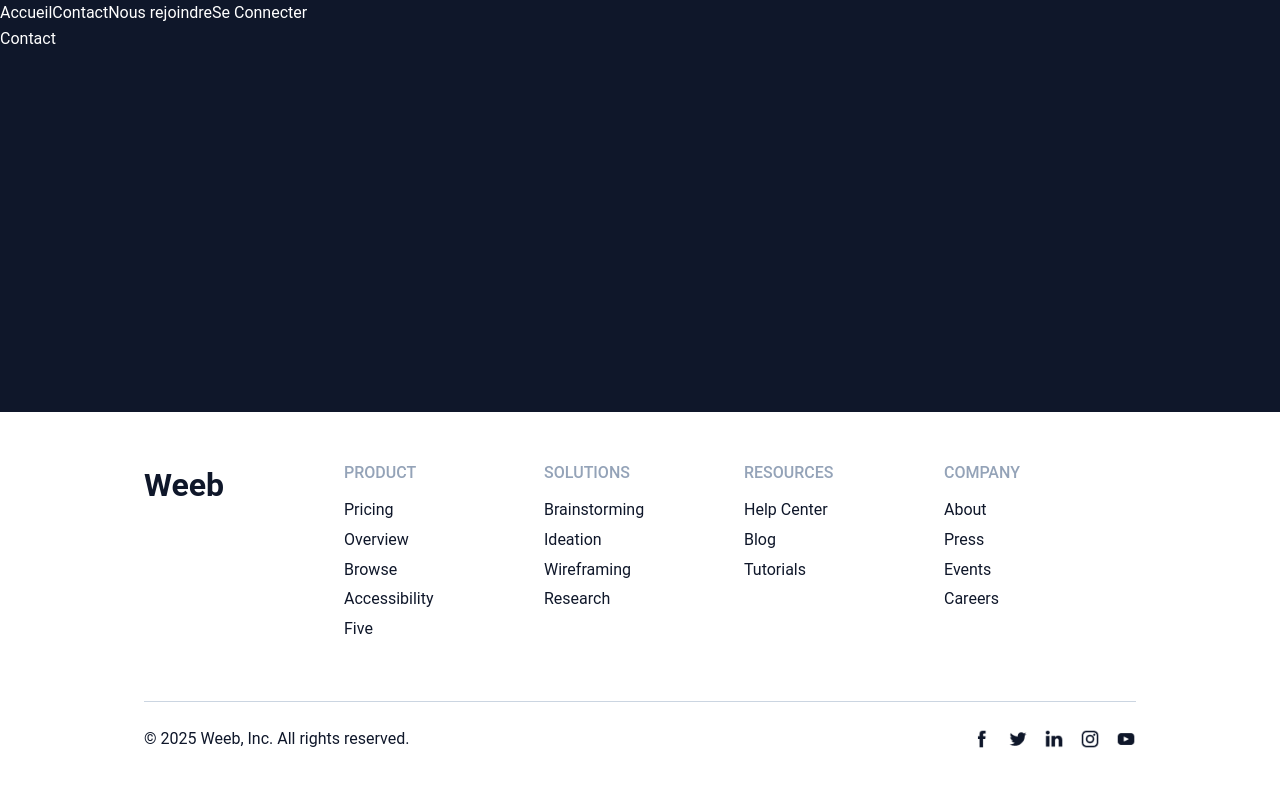
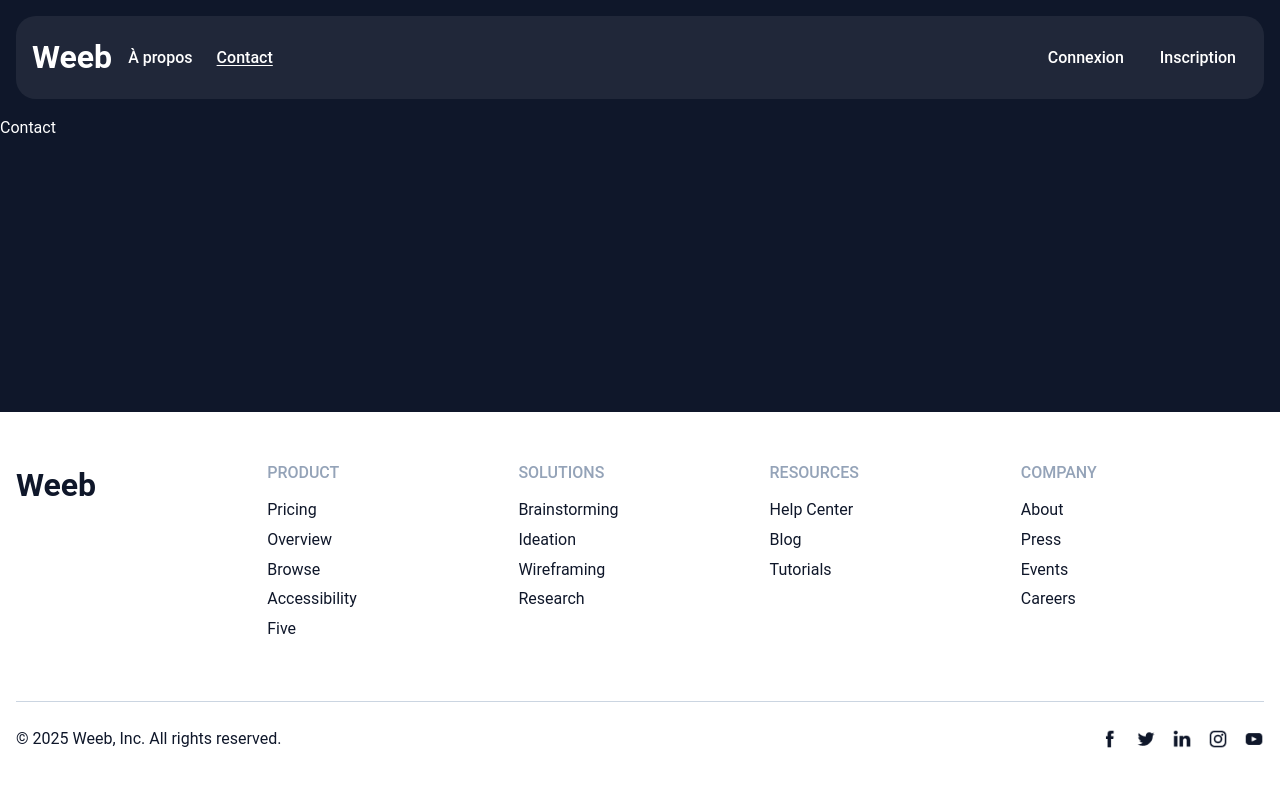
Before and after one commit to LucileBch/weeb_lucile_bouchire, a React (Vite) app: page /contact in a window 1280 px wide. Shown: the top 786 px of the page. Built offline with nearby package versions, Linux system fonts and the light colour scheme.

Commit message:
feat(component): create Header component

```diff
--- a/package.json
+++ b/package.json
@@ -12,6 +12,7 @@
   "dependencies": {
     "@tailwindcss/vite": "^4.1.14",
     "framer-motion": "^12.23.22",
+    "lucide-react": "^0.545.0",
     "react": "^19.1.1",
     "react-dom": "^19.1.1",
     "react-router-dom": "^7.9.3",
--- /dev/null
+++ b/src/app/appConstants.ts
@@ -0,0 +1,11 @@
+export const pagesUrl = {
+  // main url
+  HOME_PAGE: "/",
+  ABOUT_PAGE: "/about",
+  CONTACT_PAGE: "/contact",
+  SIGN_IN_PAGE: "/signin",
+  LOGIN_PAGE: "/login",
+
+  // error url
+  ERROR_404: "*",
+};
--- a/src/app/layouts/MainLayout.tsx
+++ b/src/app/layouts/MainLayout.tsx
@@ -1,16 +1,11 @@
-import { Link, Outlet } from "react-router-dom";
+import { Outlet } from "react-router-dom";
 import { Footer } from "../../components/footer/Footer";
+import { Header } from "../../components/Header";
 
 export function MainLayout(): React.JSX.Element {
   return (
     <>
-      {/* temporary links, header and footer to come */}
-      <nav>
-        <Link to="/">Accueil</Link>
-        <Link to="/contact">Contact</Link>
-        <Link to="/signin">Nous rejoindre</Link>
-        <Link to="/login">Se Connecter</Link>
-      </nav>
+      <Header />
       <main>
         <Outlet />
       </main>
--- /dev/null
+++ b/src/components/CircularProgress.tsx
@@ -0,0 +1,21 @@
+import type React from "react";
+
+interface Iprops {
+  color: string;
+}
+
+export function CircularProgress({
+  color,
+}: Readonly<Iprops>): React.JSX.Element {
+  const borderColor =
+    color === "white"
+      ? "border-[var(--color-white)]"
+      : "border-[var(--color-purple-bg)]";
+
+  return (
+    <div
+      className={`${borderColor} h-6 w-6 animate-spin rounded-full border-2 border-t-transparent`}
+      aria-label="Loading..."
+    />
+  );
+}
--- /dev/null
+++ b/src/components/Header.tsx
@@ -0,0 +1,43 @@
+import type React from "react";
+import { Link } from "react-router-dom";
+import { pagesUrl } from "../app/appConstants";
+import { useCallback, useState } from "react";
+import { BurgerButton } from "./buttons/BurgerButton";
+import { MobileNavBar } from "./navbar/MobileNavBar";
+import { DesktopNavBar } from "./navbar/DesktopNavBar";
+
+export function Header(): React.JSX.Element {
+  const [isMenuOpen, setIsMenuOpen] = useState<boolean>(false);
+
+  const handleDisplayMobileMenu = useCallback(() => {
+    setIsMenuOpen((prev) => !prev);
+  }, []);
+
+  const handleCloseMobileMenu = useCallback(() => {
+    setIsMenuOpen(false);
+  }, []);
+
+  return (
+    <header className="relative container py-4">
+      <div className="flex w-full items-center justify-between rounded-[16px] bg-current/7 p-3 md:rounded-[20px] md:p-4">
+        <Link
+          to={pagesUrl.HOME_PAGE}
+          className="text-[16px] font-bold transition-opacity hover:opacity-80 sm:text-[22px] md:text-[32px]"
+        >
+          Weeb
+        </Link>
+
+        {/* Desktop menu*/}
+        <DesktopNavBar />
+
+        {/* Tablet/Mobile menu */}
+        <BurgerButton
+          isMenuOpen={isMenuOpen}
+          handleDisplayMobileMenu={handleDisplayMobileMenu}
+        />
+      </div>
+
+      <MobileNavBar isMenuOpen={isMenuOpen} onClose={handleCloseMobileMenu} />
+    </header>
+  );
+}
--- /dev/null
+++ b/src/components/buttons/BurgerButton.tsx
@@ -0,0 +1,21 @@
+import type React from "react";
+import { Menu, X } from "lucide-react";
+
+interface IProps {
+  isMenuOpen: boolean;
+  handleDisplayMobileMenu(): void;
+}
+
+export function BurgerButton({
+  isMenuOpen,
+  handleDisplayMobileMenu,
+}: Readonly<IProps>): React.JSX.Element {
+  return (
+    <button
+      className="flex h-10 w-10 items-center justify-center rounded-lg bg-[var(--color-purple-bg)] text-white transition-all duration-200 hover:opacity-90 lg:hidden"
+      onClick={handleDisplayMobileMenu}
+    >
+      {isMenuOpen ? <X size={28} /> : <Menu size={28} />}
+    </button>
+  );
+}
--- /dev/null
+++ b/src/components/buttons/NavigationButton.tsx
@@ -0,0 +1,35 @@
+import type React from "react";
+import { Link, useLocation } from "react-router-dom";
+import { CircularProgress } from "../CircularProgress";
+
+interface IProps {
+  label: string;
+  path?: string;
+  isLoading?: boolean;
+  onClick?(): void;
+}
+
+export function NavigationButton({
+  label,
+  path,
+  isLoading,
+  onClick,
+}: Readonly<IProps>): React.JSX.Element {
+  const location = useLocation();
+  const isActive = location.pathname === path;
+
+  const button = (
+    <button
+      onClick={onClick}
+      className={`basic-button ${isActive ? "active" : ""}`}
+    >
+      {isLoading ? (
+        <CircularProgress color={isActive ? "white" : "purple"} />
+      ) : (
+        label
+      )}
+    </button>
+  );
+
+  return <div>{path ? <Link to={path}>{button}</Link> : button}</div>;
+}
--- /dev/null
+++ b/src/components/links/NavLink.tsx
@@ -0,0 +1,27 @@
+import type React from "react";
+import { Link, useLocation } from "react-router-dom";
+
+interface IProps {
+  label: string;
+  path: string;
+  onClick?(): void;
+}
+
+export function NavLink({
+  label,
+  path,
+  onClick,
+}: Readonly<IProps>): React.JSX.Element {
+  const location = useLocation();
+  const isActive = location.pathname === path;
+
+  return (
+    <Link
+      to={path}
+      onClick={onClick}
+      className={`link ${isActive ? "active" : ""}`}
+    >
+      {label}
+    </Link>
+  );
+}
--- /dev/null
+++ b/src/components/navbar/DesktopNavBar.tsx
@@ -0,0 +1,20 @@
+import type React from "react";
+import { NavigationButton } from "../buttons/NavigationButton";
+import { NavLink } from "../links/NavLink";
+import { pagesUrl } from "../../app/appConstants";
+
+export function DesktopNavBar(): React.JSX.Element {
+  return (
+    <div className="ml-4 hidden w-full items-center justify-between lg:flex">
+      <nav className="flex items-center gap-6">
+        <NavLink label="À propos" path={pagesUrl.ABOUT_PAGE} />
+        <NavLink label="Contact" path={pagesUrl.CONTACT_PAGE} />
+      </nav>
+
+      <div className="flex items-center gap-3">
+        <NavigationButton label="Connexion" path={pagesUrl.LOGIN_PAGE} />
+        <NavigationButton label="Inscription" path={pagesUrl.SIGN_IN_PAGE} />
+      </div>
+    </div>
+  );
+}
--- /dev/null
+++ b/src/components/navbar/MobileNavBar.tsx
@@ -0,0 +1,55 @@
+import { motion, AnimatePresence } from "framer-motion";
+import type React from "react";
+import { NavLink } from "../links/NavLink";
+import { pagesUrl } from "../../app/appConstants";
+
+interface IProps {
+  isMenuOpen: boolean;
+  onClose(): void;
+}
+
+export function MobileNavBar({
+  isMenuOpen,
+  onClose,
+}: Readonly<IProps>): React.JSX.Element {
+  return (
+    <AnimatePresence>
+      {isMenuOpen && (
+        <motion.div
+          initial={{ height: 0, opacity: 0 }}
+          animate={{ height: "auto", opacity: 1 }}
+          exit={{ height: 0, opacity: 0 }}
+          transition={{
+            duration: 0.45,
+            ease: [0.25, 0.1, 0.25, 1],
+          }}
+          className="overflow-hidden lg:hidden"
+        >
+          {" "}
+          <div className="mt-2 flex flex-col items-center gap-4 rounded-[16px] bg-current/10 p-4">
+            <NavLink
+              label="À propos"
+              path={pagesUrl.ABOUT_PAGE}
+              onClick={onClose}
+            />
+            <NavLink
+              label="Contact"
+              path={pagesUrl.CONTACT_PAGE}
+              onClick={onClose}
+            />
+            <NavLink
+              label="Connexion"
+              path={pagesUrl.LOGIN_PAGE}
+              onClick={onClose}
+            />
+            <NavLink
+              label="Inscription"
+              path={pagesUrl.SIGN_IN_PAGE}
+              onClick={onClose}
+            />
+          </div>
+        </motion.div>
+      )}
+    </AnimatePresence>
+  );
+}
--- a/src/index.css
+++ b/src/index.css
@@ -14,14 +14,8 @@
   /* fonts  */
   --font-sans: "Roboto", sans-serif;
 
-  /* breakpoints */
-  --breakpoint-sm: 320px; /* mobile */
-  --breakpoint-md: 768px; /* tablet */
-  --breakpoint-lg: 1024px; /* desktop */
-  --breakpoint-xl: 1440px; /* grand écran */
-
   /* container */
-  --container-max-sm: 250px;
+  --container-max-sm: 360px;
   --container-max-md: 700px;
   --container-max-lg: 1000px;
   --container-max-xl: 1280px;
@@ -131,7 +125,7 @@
     @media (min-width: 1024px) {
       max-width: var(--container-max-lg);
     }
-    @media (min-width: 1440px) {
+    @media (min-width: 1280px) {
       max-width: var(--container-max-xl);
     }
   }
@@ -148,14 +142,12 @@
   }
 
   /* Button */
-  .filled-button {
+  .basic-button {
     display: inline-block;
-    padding: 12px;
+    padding: 4px;
     font-weight: 500;
     font-size: 12px;
     color: var(--color-white);
-    background-color: var(--color-midnight);
-    border: 1px solid var(--color-white);
     border-radius: 8px;
     transition: all 0.2s ease-in-out;
     cursor: pointer;
@@ -166,13 +158,20 @@
 
     @media (min-width: 1024px) {
       font-size: 16px;
+      padding: 12px;
     }
 
     /* Hover or selected */
-    &:hover,
+    &:hover {
+      background-color: color-mix(
+        in srgb,
+        var(--color-purple-bg) 60%,
+        transparent
+      );
+    }
+
     &.active {
       background-color: var(--color-purple-bg);
-      border-color: transparent;
     }
   }
 
```
Also changed, not shown: 1 other file (tests, documents, lock files or other folders).
